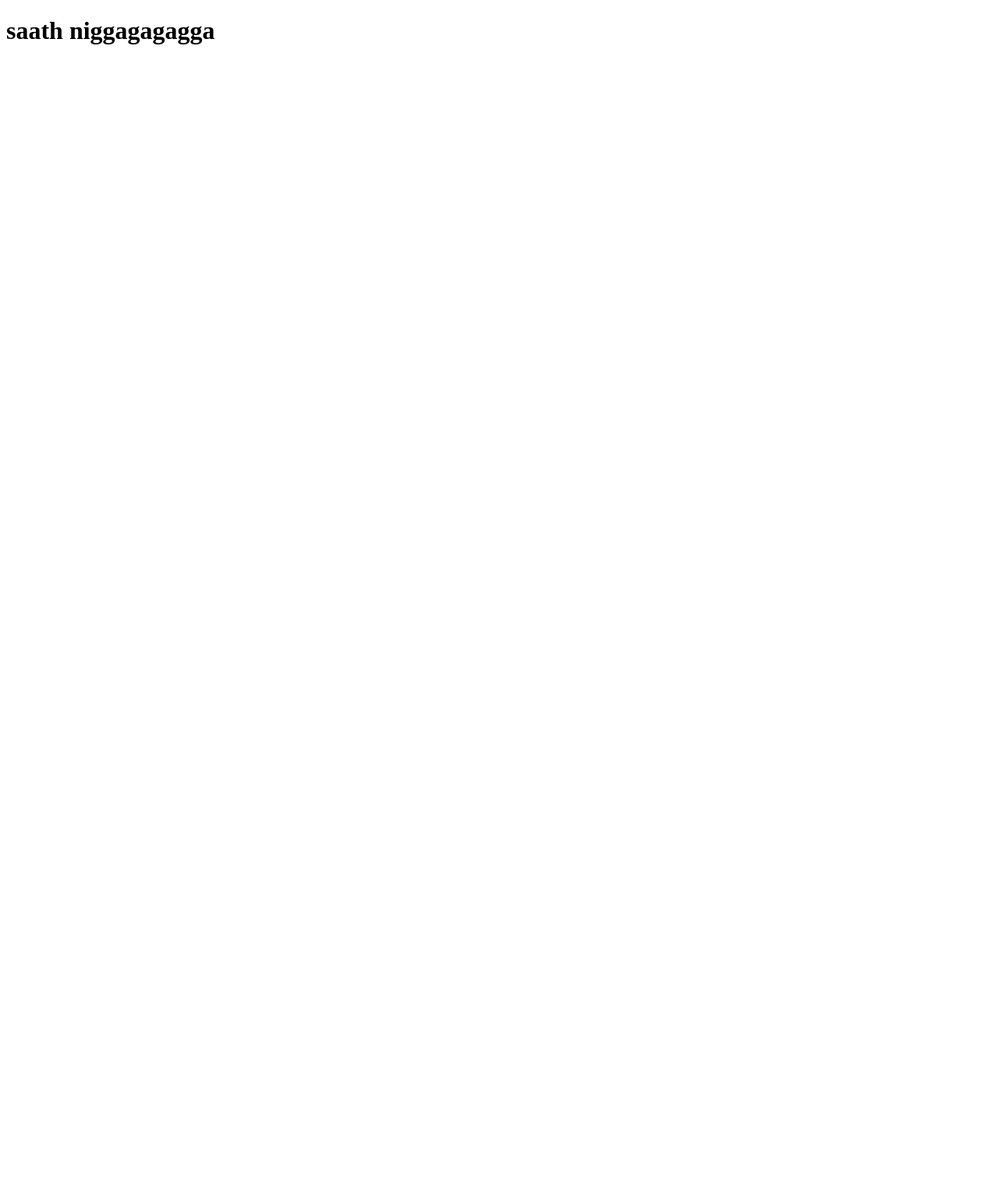
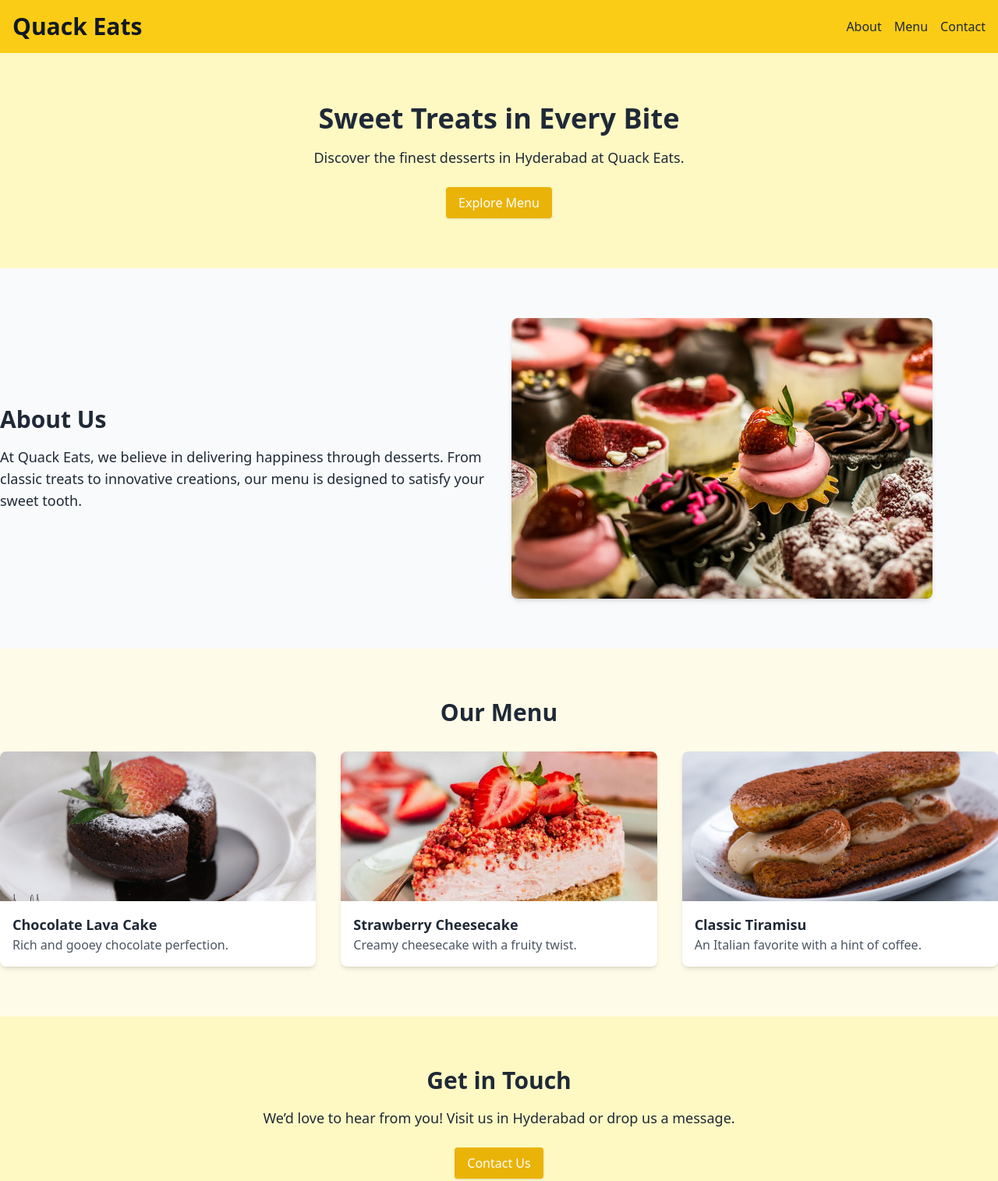
Before and after one commit to SathvikaKotra/landing-page-01, a plain HTML site: page index.html in a window 1280 px wide. Shown: the top 1515 px of the page at 78% size. Before the commit the page ends 800 px from the top, so only its background shows below. Drawn offline with nearby package versions, Linux system fonts and the light colour scheme.

Commit message:
initial commit

```diff
--- a/index.html
+++ b/index.html
@@ -1,11 +1,86 @@
-<!DOCTYPE html>
+
+    <!DOCTYPE html>
 <html lang="en">
 <head>
     <meta charset="UTF-8">
     <meta name="viewport" content="width=device-width, initial-scale=1.0">
-    <title>Document</title>
+    <title>Quack Eats - Dessert Store in Hyderabad</title>
+    <script src="https://cdn.tailwindcss.com"></script>
 </head>
-<body>
-    <h1>saath niggagagagga</h1>
+<body class="bg-gray-50 text-gray-800">
+    <header class="bg-yellow-400 p-4 shadow-lg">
+        <div class="container mx-auto flex justify-between items-center">
+            <h1 class="text-3xl font-bold text-gray-900">Quack Eats</h1>
+            <nav>
+                <ul class="flex space-x-4">
+                    <li><a href="#about" class="hover:text-gray-700">About</a></li>
+                    <li><a href="#menu" class="hover:text-gray-700">Menu</a></li>
+                    <li><a href="#contact" class="hover:text-gray-700">Contact</a></li>
+                </ul>
+            </nav>
+        </div>
+    </header>
+
+    <section class="bg-yellow-100 py-16 text-center">
+        <div class="container mx-auto">
+            <h2 class="text-4xl font-bold mb-4">Sweet Treats in Every Bite</h2>
+            <p class="text-lg mb-6">Discover the finest desserts in Hyderabad at Quack Eats.</p>
+            <button class="bg-yellow-500 text-white py-2 px-4 rounded shadow hover:bg-yellow-600">Explore Menu</button>
+        </div>
+    </section>
+
+    <section id="about" class="py-16">
+        <div class="container mx-auto grid grid-cols-1 md:grid-cols-2 items-center gap-8">
+            <div>
+                <h3 class="text-3xl font-bold mb-4">About Us</h3>
+                <p class="text-lg">At Quack Eats, we believe in delivering happiness through desserts. From classic treats to innovative creations, our menu is designed to satisfy your sweet tooth.</p>
+            </div>
+            <img src="./assets/desserts.jpg" alt="Dessert Image" class="rounded-lg shadow-md">
+        </div>
+    </section>
+
+    <section id="menu" class="bg-yellow-50 py-16">
+        <div class="container mx-auto">
+            <h3 class="text-3xl font-bold text-center mb-8">Our Menu</h3>
+            <div class="grid grid-cols-1 md:grid-cols-3 gap-8">
+                <div class="bg-white rounded-lg shadow-md overflow-hidden">
+                    <img src="./assets/chocolava.jpg" alt="Dessert 1" class="w-full h-48 object-cover">
+                    <div class="p-4">
+                        <h4 class="font-bold text-lg">Chocolate Lava Cake</h4>
+                        <p class="text-gray-600">Rich and gooey chocolate perfection.</p>
+                    </div>
+                </div>
+                <div class="bg-white rounded-lg shadow-md overflow-hidden">
+                    <img src="./assets/cheesecake.jpg" alt="Dessert 2" class="w-full h-48 object-cover">
+                    <div class="p-4">
+                        <h4 class="font-bold text-lg">Strawberry Cheesecake</h4>
+                        <p class="text-gray-600">Creamy cheesecake with a fruity twist.</p>
+                    </div>
+                </div>
+                <div class="bg-white rounded-lg shadow-md overflow-hidden">
+                    <img src="./assets/Tiramisu.jpg" alt="Dessert 3" class="w-full h-48 object-cover">
+                    <div class="p-4">
+                        <h4 class="font-bold text-lg">Classic Tiramisu</h4>
+                        <p class="text-gray-600">An Italian favorite with a hint of coffee.</p>
+                    </div>
+                </div>
+            </div>
+        </div>
+    </section>
+
+    <section id="contact" class="py-16 bg-yellow-100">
+        <div class="container mx-auto text-center">
+            <h3 class="text-3xl font-bold mb-4">Get in Touch</h3>
+            <p class="text-lg mb-6">We’d love to hear from you! Visit us in Hyderabad or drop us a message.</p>
+            <button class="bg-yellow-500 text-white py-2 px-4 rounded shadow hover:bg-yellow-600">Contact Us</button>
+        </div>
+    </section>
+
+    <footer class="bg-yellow-400 py-4">
+        <div class="container mx-auto text-center">
+            <p class="text-sm text-gray-900">&copy; 2025 Quack Eats. All rights reserved.</p>
+        </div>
+    </footer>
+
 </body>
 </html>
```
Also changed, not shown: assets/Tiramisu.jpg (added), assets/cheesecake.jpg (added), assets/chocolava.jpg (added), assets/desserts.jpg (added).
